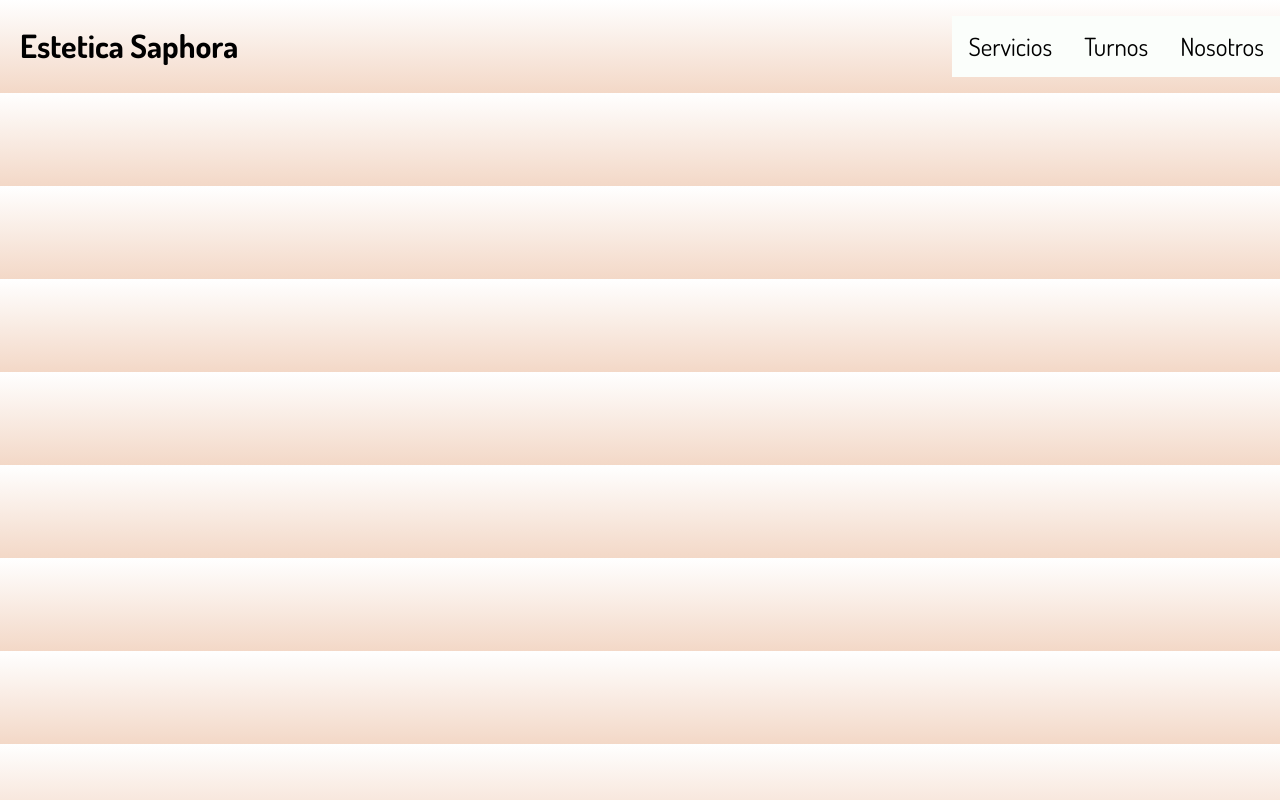
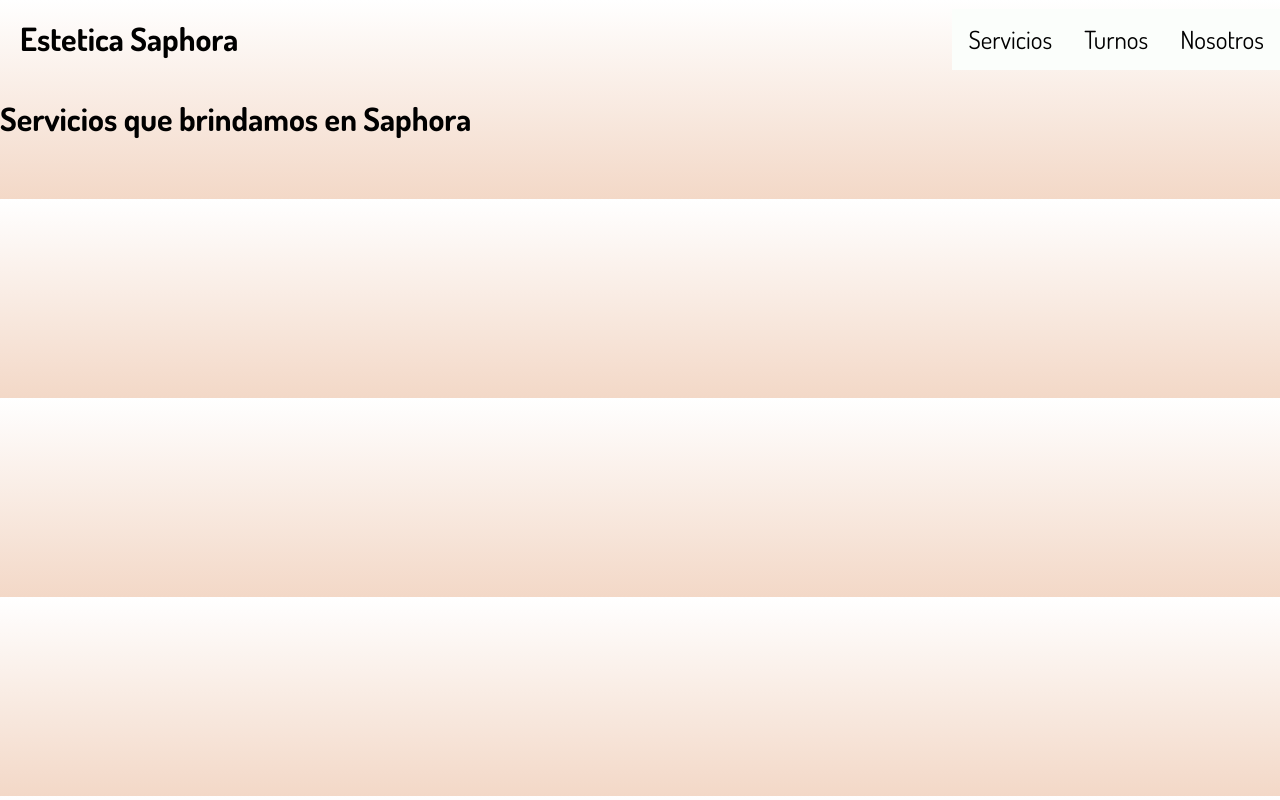
Before and after one commit to FranMayer/Sephora, a website: page freelancer_inicio/pages/services.html in a window 1280 px wide. Drawn offline with Linux system fonts and the light colour scheme.

Commit message:
add more details

```diff
--- a/freelancer_inicio/css/style.css
+++ b/freelancer_inicio/css/style.css
@@ -1,6 +1,6 @@
 * {
     box-sizing: border-box;
-    margin: 0
+    margin: 0;
     padding: 0;
 }
 
@@ -26,6 +26,7 @@ html {
     font-optical-sizing: auto;
     font-style: normal;
     scroll-behavior: smooth;
+    scroll-snap-type: mandatory;
 }
 
 body {
@@ -94,6 +95,12 @@ ul li:hover {
     height: 100vh;
     color: var(--text-color);
     border-radius: 0.5rem;
+
+}
+
+.sectionone , .header {
+    scroll-snap-align: center;
+    scroll-snap-stop: always;
 }
 
 .sectionone img {
--- a/freelancer_inicio/index.html
+++ b/freelancer_inicio/index.html
@@ -3,6 +3,7 @@
 <head>
     <meta charset="UTF-8">
     <meta name="viewport" content="width=device-width, initial-scale=1.0">
+    <link rel="icon" type="image/png" sizes="32x32" href="/freelancer_inicio/img/favicon-32x32.png">
     <link rel="preconnect" href="https://fonts.googleapis.com">
     <link rel="preconnect" href="https://fonts.gstatic.com" crossorigin>
     <link href="https://fonts.googleapis.com/css2?family=Dosis:wght@200..800&display=swap" rel="stylesheet">
--- a/freelancer_inicio/pages/services.html
+++ b/freelancer_inicio/pages/services.html
@@ -3,6 +3,7 @@
 <head>
     <meta charset="UTF-8">
     <meta name="viewport" content="width=device-width, initial-scale=1.0">
+    <link rel="icon" type="image/png" sizes="32x32" href="/freelancer_inicio/img/favicon-32x32.png">
     <link rel="preconnect" href="https://fonts.googleapis.com">
     <link rel="preconnect" href="https://fonts.gstatic.com" crossorigin>
     <link href="https://fonts.googleapis.com/css2?family=Dosis:wght@200..800&display=swap" rel="stylesheet">
@@ -31,7 +32,9 @@
         </nav>
 </header>
 
-<main>
+<h1>Servicios que brindamos en <span>Saphora</span></h1>
+
+<main class="main">
         <section>
 
         </section>
```
Also changed, not shown: freelancer_inicio/img/favicon-32x32.png (added).
